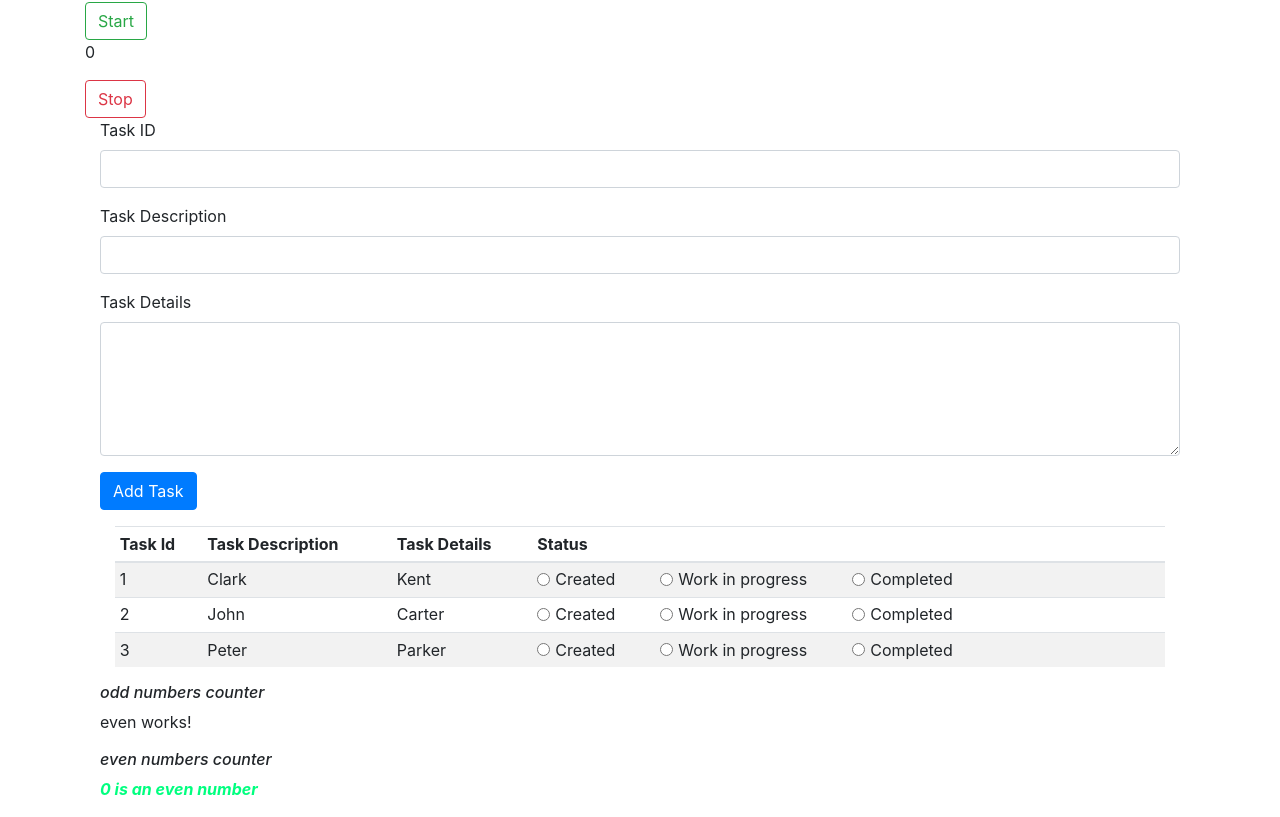
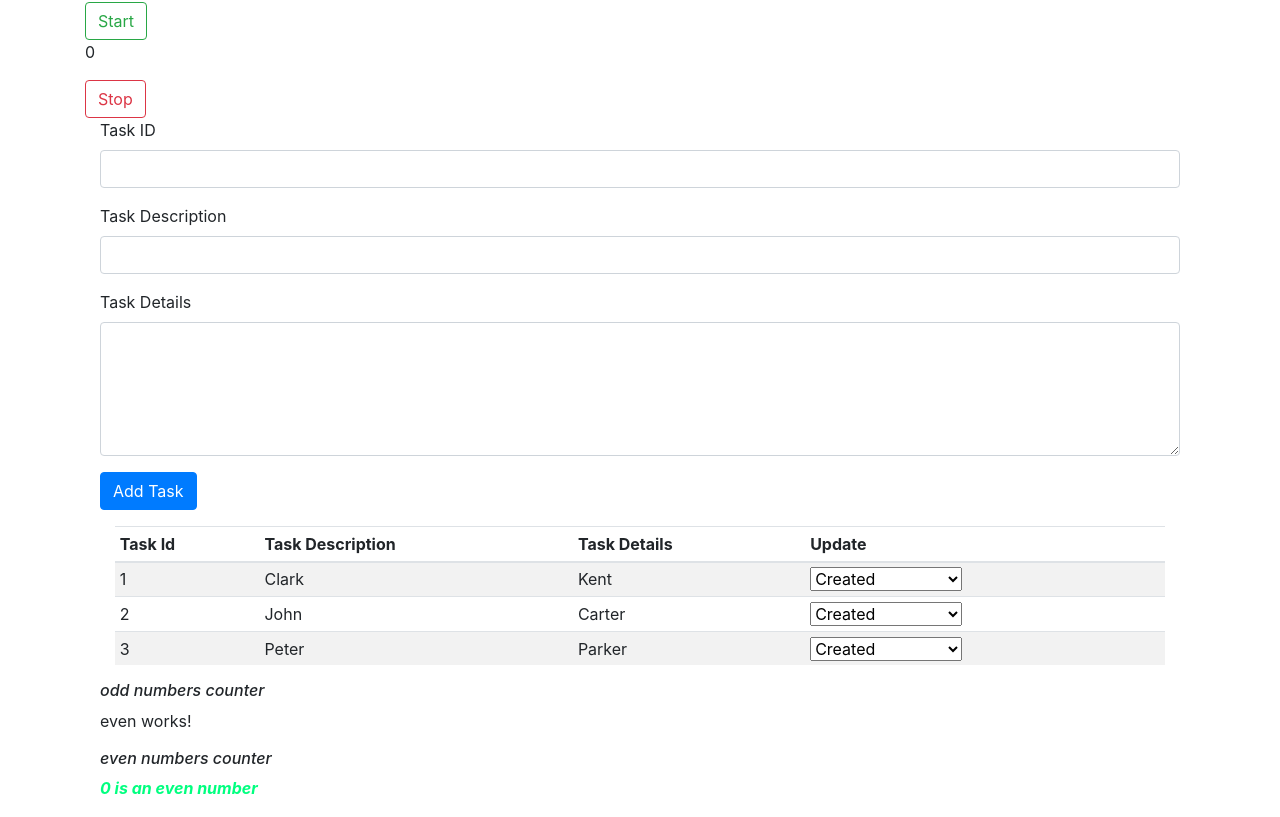
Before and after one commit to inziani/UnoUdemy, an Angular app: page / in a window 1280 px wide. Shown: the part 394-1211 px from the top of the page. Built offline with nearby package versions, Linux system fonts and the light colour scheme.

Commit message:
line items display on odd component

```diff
--- a/src/app/odd/odd.component.html
+++ b/src/app/odd/odd.component.html
@@ -5,7 +5,7 @@
         <th>Task Id</th>
         <th>Task Description</th>
         <th>Task Details</th>
-        <th>Status </th>
+        <th>Update</th>
       </tr>
     </thead>
     <tbody>
@@ -14,18 +14,16 @@
         <td>Clark</td>
         <td>Kent</td>
         <td>
-                  <div class="form-check form-check-inline" style="margin-right: 45px;">
-                    <input class="form-check-input" type="radio" name="inlineRadioOptions" id="inlineRadio1" value="option1">
-                    <label class="form-check-label" for="inlineRadio1">Created</label>
-                  </div>
-                  <div class="form-check form-check-inline" style="margin-right: 45px;">
-                    <input class="form-check-input" type="radio" name="inlineRadioOptions" id="inlineRadio2" value="option2">
-                    <label class="form-check-label" for="inlineRadio2">Work in progress</label>
-                  </div>
-                  <div class="form-check form-check-inline" style="margin-right: 45px;">
-                    <input class="form-check-input" type="radio" name="inlineRadioOptions" id="inlineRadio3" value="option3">
-                    <label class="form-check-label" for="inlineRadio3">Completed</label>
-                  </div>
+          <div>
+            <!-- <label for="status" style="margin-right: 30px;">Status</label> -->
+            <select name="status" id="status" required>
+              <!-- <option value="created">Status</option> -->
+              <option value="created">Created</option>
+              <option value="wip">Work in Progress</option>
+              <option value="complete">Complete</option>
+              <option value="closed">Closed</option>
+            </select>
+          </div>
         </td>
       </tr>
       <tr>
@@ -33,18 +31,16 @@
         <td>John</td>
         <td>Carter</td>
         <td>
-                  <div class="form-check form-check-inline" style="margin-right: 45px;">
-                    <input class="form-check-input" type="radio" name="inlineRadioOptions" id="inlineRadio1" value="option1">
-                    <label class="form-check-label" for="inlineRadio1">Created</label>
-                  </div>
-                  <div class="form-check form-check-inline" style="margin-right: 45px;">
-                    <input class="form-check-input" type="radio" name="inlineRadioOptions" id="inlineRadio2" value="option2">
-                    <label class="form-check-label" for="inlineRadio2">Work in progress</label>
-                  </div>
-                  <div class="form-check form-check-inline" style="margin-right: 45px;">
-                    <input class="form-check-input" type="radio" name="inlineRadioOptions" id="inlineRadio3" value="option3">
-                    <label class="form-check-label" for="inlineRadio3">Completed</label>
-                  </div>
+          <div>
+            <!-- <label for="status" style="margin-right: 30px;">Status</label> -->
+            <select name="status" id="status" required>
+              <!-- <option value="created">Status</option> -->
+              <option value="created">Created</option>
+              <option value="wip">Work in Progress</option>
+              <option value="complete">Complete</option>
+              <option value="closed">Closed</option>
+            </select>
+          </div>
         </td>
       </tr>
       <tr>
@@ -52,25 +48,24 @@
         <td>Peter</td>
         <td>Parker</td>
         <td>
-        <div class="form-check form-check-inline" style="margin-right: 45px;">
-          <input class="form-check-input" type="radio" name="inlineRadioOptions" id="inlineRadio1" value="option1">
-          <label class="form-check-label" for="inlineRadio1">Created</label>
-        </div>
-        <div class="form-check form-check-inline" style="margin-right: 45px;">
-          <input class="form-check-input" type="radio" name="inlineRadioOptions" id="inlineRadio2" value="option2">
-          <label class="form-check-label" for="inlineRadio2">Work in progress</label>
-        </div>
-        <div class="form-check form-check-inline" style="margin-right: 45px;">
-          <input class="form-check-input" type="radio" name="inlineRadioOptions" id="inlineRadio3" value="option3">
-          <label class="form-check-label" for="inlineRadio3">Completed</label>
-        </div>
-
+          <div>
+            <!-- <label for="status" style="margin-right: 30px;">Status</label> -->
+            <select name="status" id="status" required>
+              <!-- <option value="created">Status</option> -->
+              <option value="created" id="created">Created</option>
+              <option value="wip" id="wip">Work in Progress</option>
+              <option value="complete" id="complete">Complete</option>
+              <option value="closed" id="closed">Closed</option>
+            </select>
+          </div>
         </td>
       </tr>
     </tbody>
   </table>
 </div>
-<em><strong>
-  <h6>odd numbers counter</h6>
-  <p *ngIf="counter%2 != 0"style="color:sienna">{{ counter }} is an odd number</p>
-</strong></em>
+<em>
+  <strong>
+    <h6>odd numbers counter</h6>
+    <p *ngIf="counter%2 != 0" style="color:sienna">{{ counter }} is an odd number</p>
+  </strong>
+</em>
```
